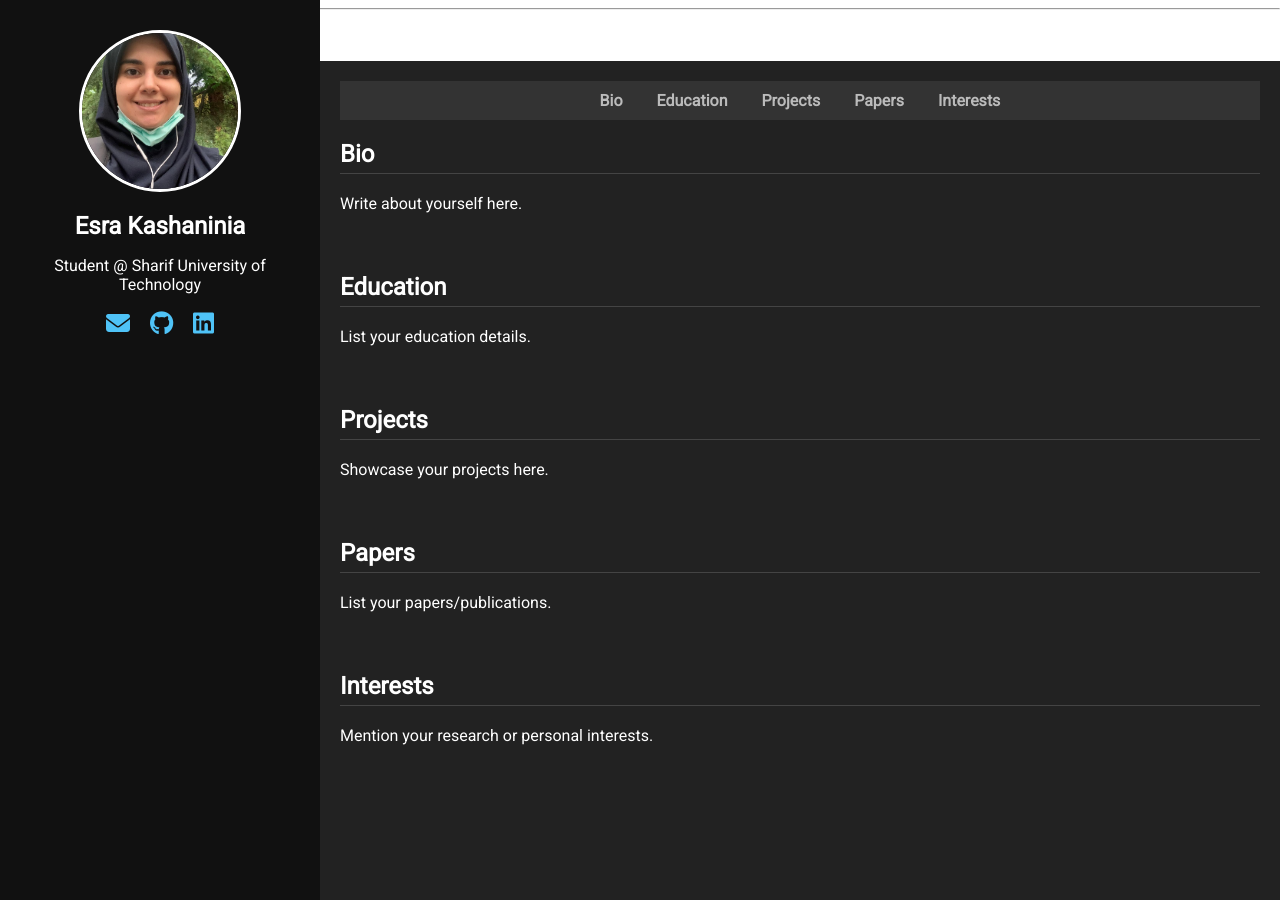
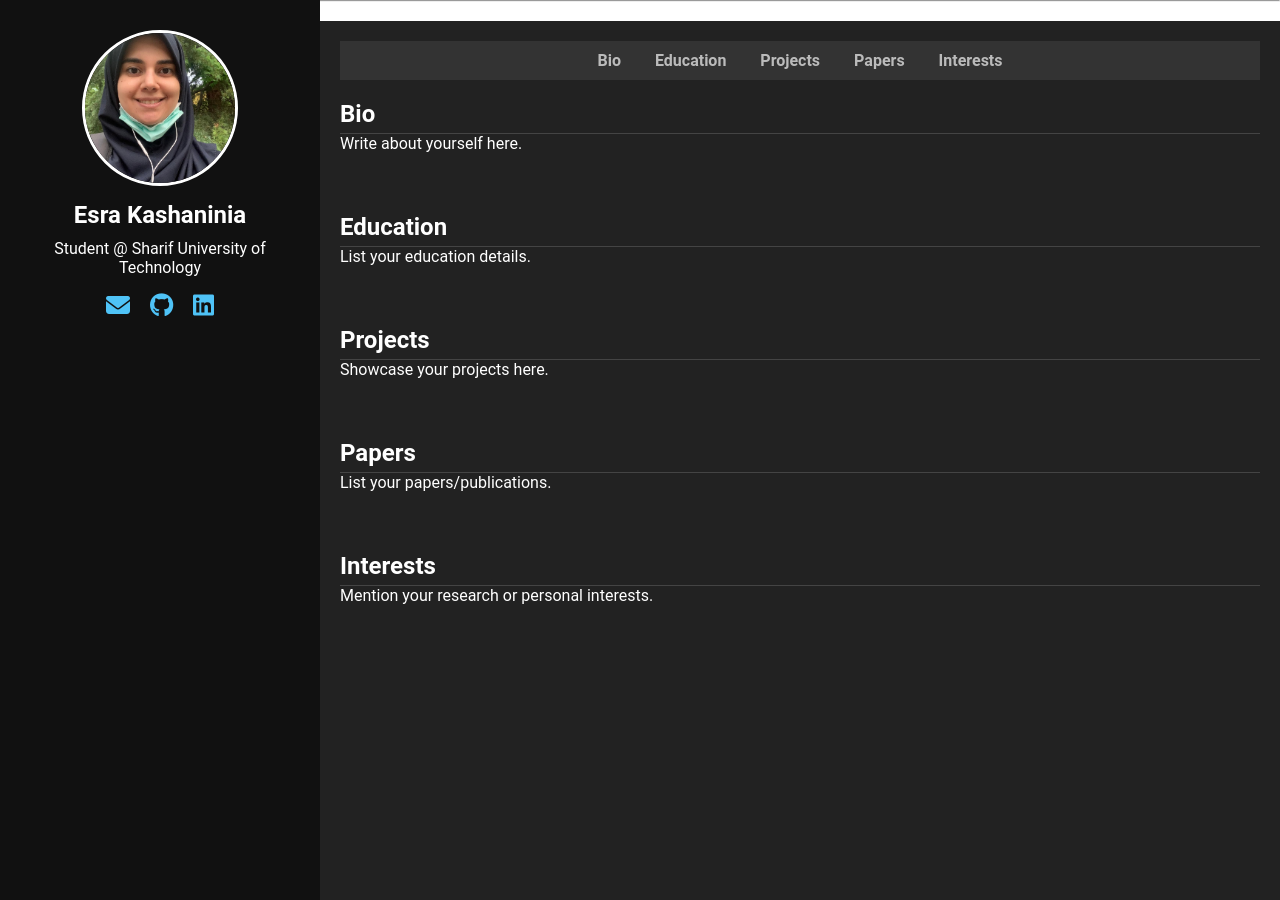
Before and after one commit to Esra-K/Esra-K.github.io, a Jekyll site: the page built from index.md, in a window 1280 px wide and 900 px high. Built offline with Jekyll 4.4.1, drawn with Linux system fonts in a browser that asks for light colours; our own code applies the rules of GitHub Pages for plain Markdown files.

Commit message:
try 1 to remove from top right

```diff
--- a/assets/css/style.css
+++ b/assets/css/style.css
@@ -1,3 +1,10 @@
+/* trying to debug unwanted white bar at the top right */
+* {
+  margin: 0;
+  padding: 0;
+  box-sizing: border-box;
+}
+
 /* Make sure Jekyll loads this */
 @import url('https://fonts.googleapis.com/css2?family=Roboto&display=swap');
 
```
